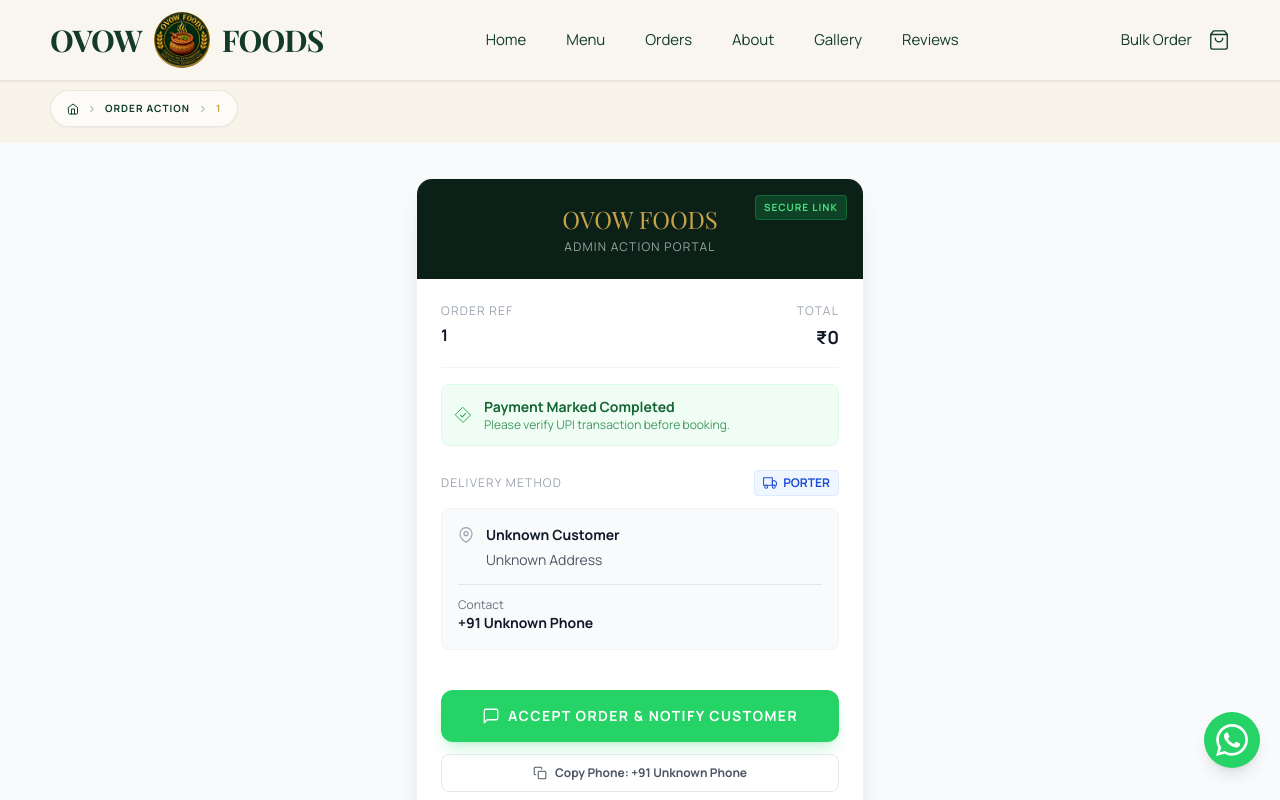
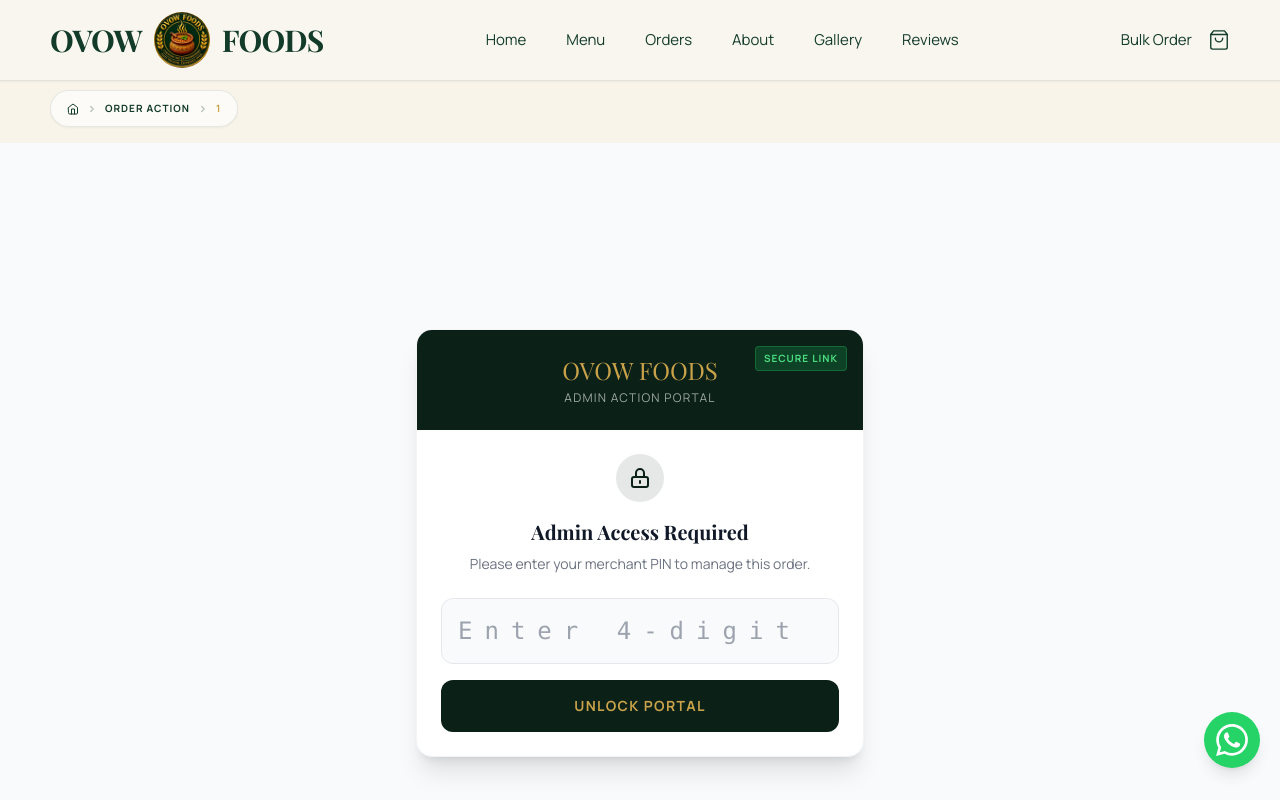
Before and after one commit to Hetsoni28/OVOW_FOODS, a Next.js app: page /order-action/1 in a window 1280 px wide. Shown: the top 800 px of the page. Built offline with nearby package versions, Linux system fonts and the light colour scheme; no server answers; a web font is replaced by a local one.

Commit message:
feat: add admin PIN lock to order action portal

```diff
--- /dev/null
+++ b/app/order-action/[id]/AdminLock.tsx
@@ -0,0 +1,72 @@
+"use client";
+
+import { useState } from "react";
+import { IconAlertCircle } from "@/components/atoms/Icons";
+
+export function AdminLock({ children }: { children: React.ReactNode }) {
+  const [isUnlocked, setIsUnlocked] = useState(false);
+  const [pin, setPin] = useState("");
+  const [error, setError] = useState(false);
+
+  // In a real app, this would be an env variable.
+  // For this serverless setup, we hardcode a PIN that the merchant knows.
+  const ADMIN_PIN = "7566";
+
+  const handleUnlock = (e: React.FormEvent) => {
+    e.preventDefault();
+    if (pin === ADMIN_PIN) {
+      setIsUnlocked(true);
+      setError(false);
+    } else {
+      setError(true);
+      setPin("");
+    }
+  };
+
+  if (isUnlocked) {
+    return <>{children}</>;
+  }
+
+  return (
+    <div className="p-6 space-y-6">
+      <div className="text-center space-y-2">
+        <div className="w-12 h-12 bg-[#0B2118]/10 rounded-full flex items-center justify-center mx-auto mb-4">
+          <svg className="w-6 h-6 text-[#0B2118]" fill="none" viewBox="0 0 24 24" stroke="currentColor">
+            <path strokeLinecap="round" strokeLinejoin="round" strokeWidth={2} d="M12 15v2m-6 4h12a2 2 0 002-2v-6a2 2 0 00-2-2H6a2 2 0 00-2 2v6a2 2 0 002 2zm10-10V7a4 4 0 00-8 0v4h8z" />
+          </svg>
+        </div>
+        <h2 className="text-xl font-bold text-gray-900 font-serif">Admin Access Required</h2>
+        <p className="text-sm text-gray-500">Please enter your merchant PIN to manage this order.</p>
+      </div>
+
+      <form onSubmit={handleUnlock} className="space-y-4">
+        <div>
+          <input
+            type="password"
+            value={pin}
+            onChange={(e) => {
+              setPin(e.target.value);
+              setError(false);
+            }}
+            placeholder="Enter 4-digit PIN"
+            maxLength={4}
+            className={`w-full text-center tracking-[0.5em] text-2xl font-mono p-4 border rounded-xl focus:outline-none focus:ring-2 transition-all ${
+              error ? "border-red-500 focus:ring-red-200 bg-red-50" : "border-gray-200 focus:border-[#C9A24A] focus:ring-[#C9A24A]/20 bg-gray-50"
+            }`}
+          />
+          {error && (
+            <p className="text-red-500 text-xs text-center mt-2 font-bold flex items-center justify-center gap-1">
+              <IconAlertCircle size={12} /> Incorrect PIN
+            </p>
+          )}
+        </div>
+        <button
+          type="submit"
+          className="w-full bg-[#0B2118] hover:bg-[#153a2b] text-[#C9A24A] p-4 rounded-xl font-bold uppercase tracking-widest text-sm transition-colors"
+        >
+          Unlock Portal
+        </button>
+      </form>
+    </div>
+  );
+}
--- a/app/order-action/[id]/page.tsx
+++ b/app/order-action/[id]/page.tsx
@@ -1,5 +1,6 @@
 import { IconCheckCircle, IconTruck, IconMapPin } from "@/components/atoms/Icons";
 import { PorterActionClient } from "./PorterActionClient";
+import { AdminLock } from "./AdminLock";
 
 export default async function OrderActionPage({
   params,
@@ -38,6 +39,7 @@ export default async function OrderActionPage({
           <p className="text-white/60 text-xs mt-1 tracking-widest uppercase">Admin Action Portal</p>
         </div>
 
+        <AdminLock>
           <div className="p-6 space-y-6">
 
             {/* Order Summary */}
@@ -96,6 +98,7 @@ export default async function OrderActionPage({
             <PorterActionClient orderRef={orderRef} phone={orderData.p} customerName={orderData.n} />
 
           </div>
+        </AdminLock>
       </div>
     </div>
   );
```
Lines whose indentation alone changed are shown as unchanged.
